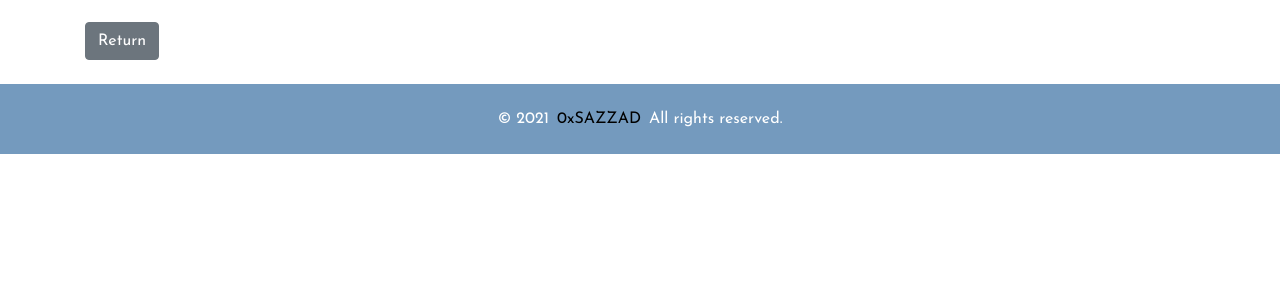
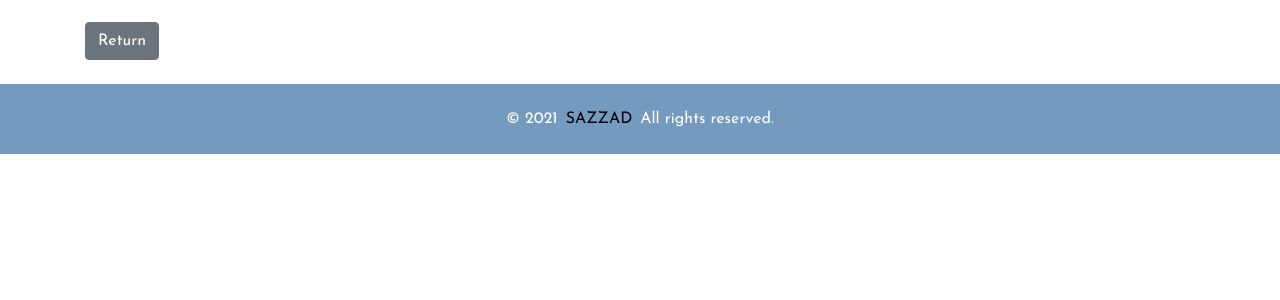
Before and after one commit to sazzad1337/CTF, a Django app: page /delete_challenges/1/ in a window 1280 px wide. Shown: the part 151-451 px from the top of the page. Run offline with Django 3.2, Linux system fonts and the light colour scheme; data comes from the database, SQL or seed files in the repository; both versions use the stored data as it was after the commit.

Commit message:
requiremnets

```diff
--- a/CTF/settings.py
+++ b/CTF/settings.py
@@ -26,7 +26,7 @@ STATICFILES_DIRS = [os.path.join(BASE_DIR, 'static')]
 SECRET_KEY = 'django-insecure-bn^nd(o24@#07)hd33f)85#vsxkp8qdch#a8x=)j5+c0pw2xjz'
 
 # SECURITY WARNING: don't run with debug turned on in production!
-DEBUG = True
+DEBUG = False
 
 ALLOWED_HOSTS = ['3875-182-48-72-23.ngrok.io','127.0.0.1',]
 
--- /dev/null
+++ b/requirements.txt
@@ -0,0 +1,3 @@
+Django==3.2.12
+django-crispy-forms==1.14.0
+mysqlclient==2.1.0
--- a/templates/players/base.html
+++ b/templates/players/base.html
@@ -90,7 +90,7 @@
 				<div class="row">
 					<div class="col-md-12 text-center">
 						<div class="copyright">
-							<p>© <span>2021</span> <a href="https://twitter.com/0xsazzad" class="transition">0xSAZZAD</a> All rights reserved.</p>
+							<p>© <span>2021</span> <a href="https://twitter.com/0xSAZZAD" class="transition">SAZZAD</a> All rights reserved.</p>
 						</div>
 					</div>
 				</div>
```
Also changed, not shown: README.md, db.sqlite3.
